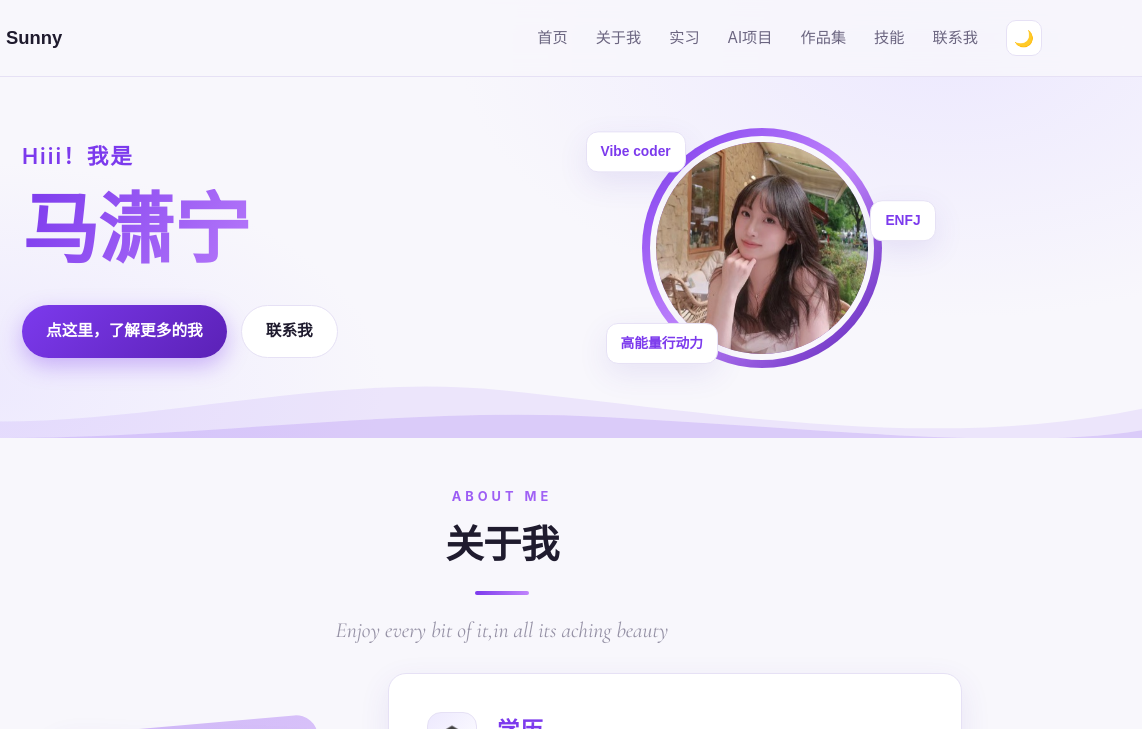
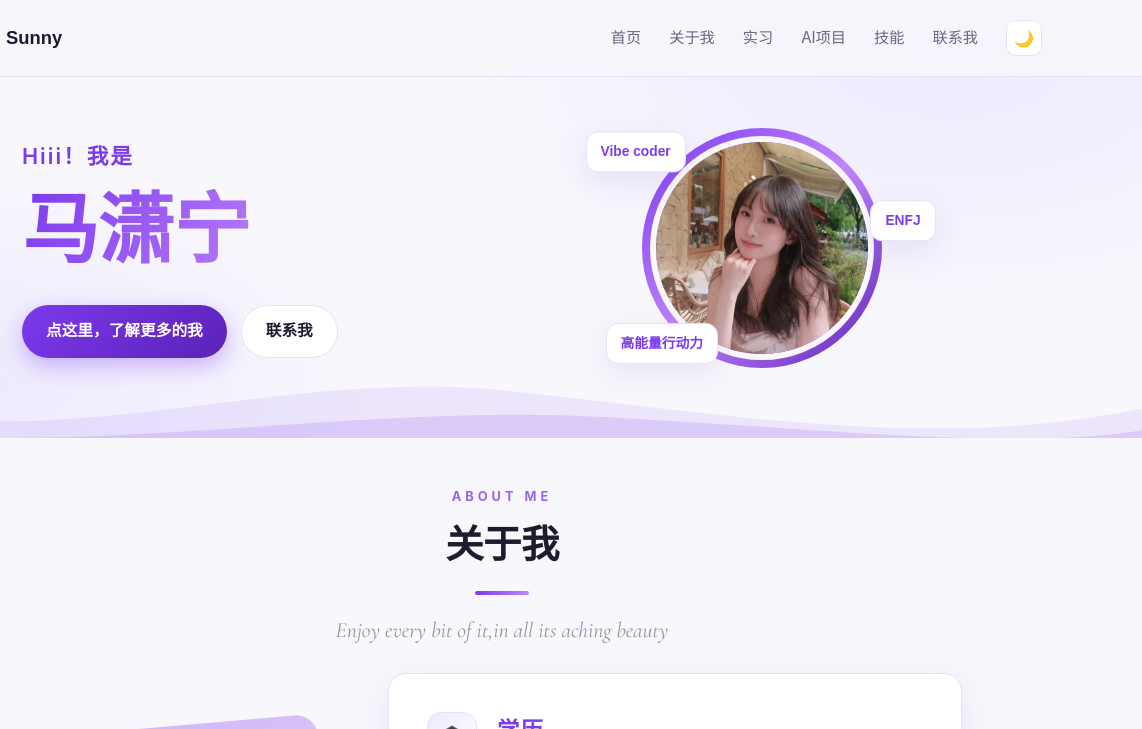
Before and after one commit to maxiaoning91-netizen/maxiaoning91-netizen.github.io, a plain HTML site: page index.html in a window 1280 px wide. Shown: the top 729 px of the page, 138-1280 px from the left. Drawn offline with Linux system fonts and the light colour scheme; a web font is replaced by a local one.

Commit message:
Remove portfolio nav link

```diff
--- a/index.html
+++ b/index.html
@@ -27,7 +27,6 @@
           <li><a href="#about">关于我</a></li>
           <li><a href="#experience">实习</a></li>
           <li><a href="#projects">AI项目</a></li>
-          <li><a href="./portfolio.html">作品集</a></li>
           <li><a href="#skills">技能</a></li>
           <li><a href="#contact">联系我</a></li>
           <li>
```
